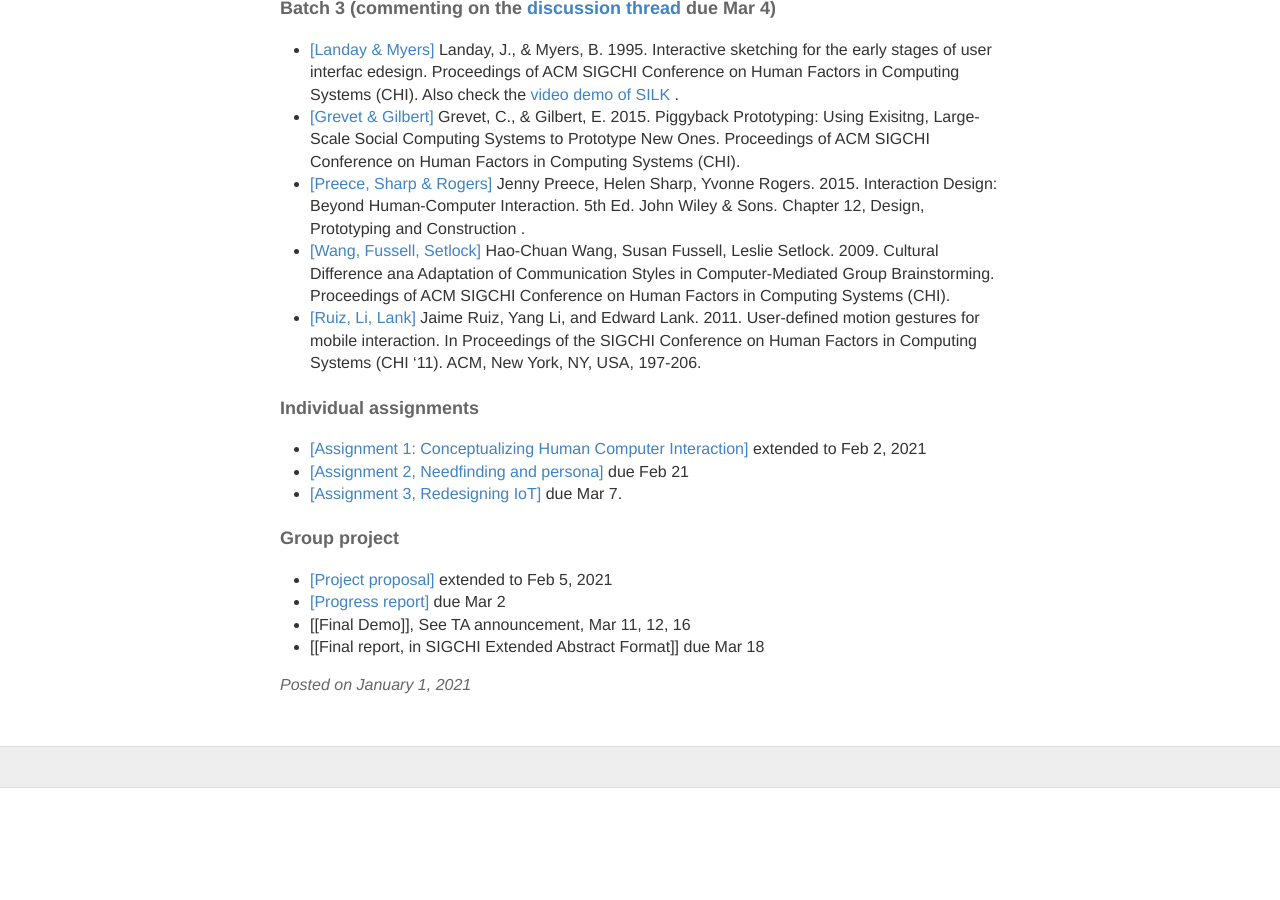
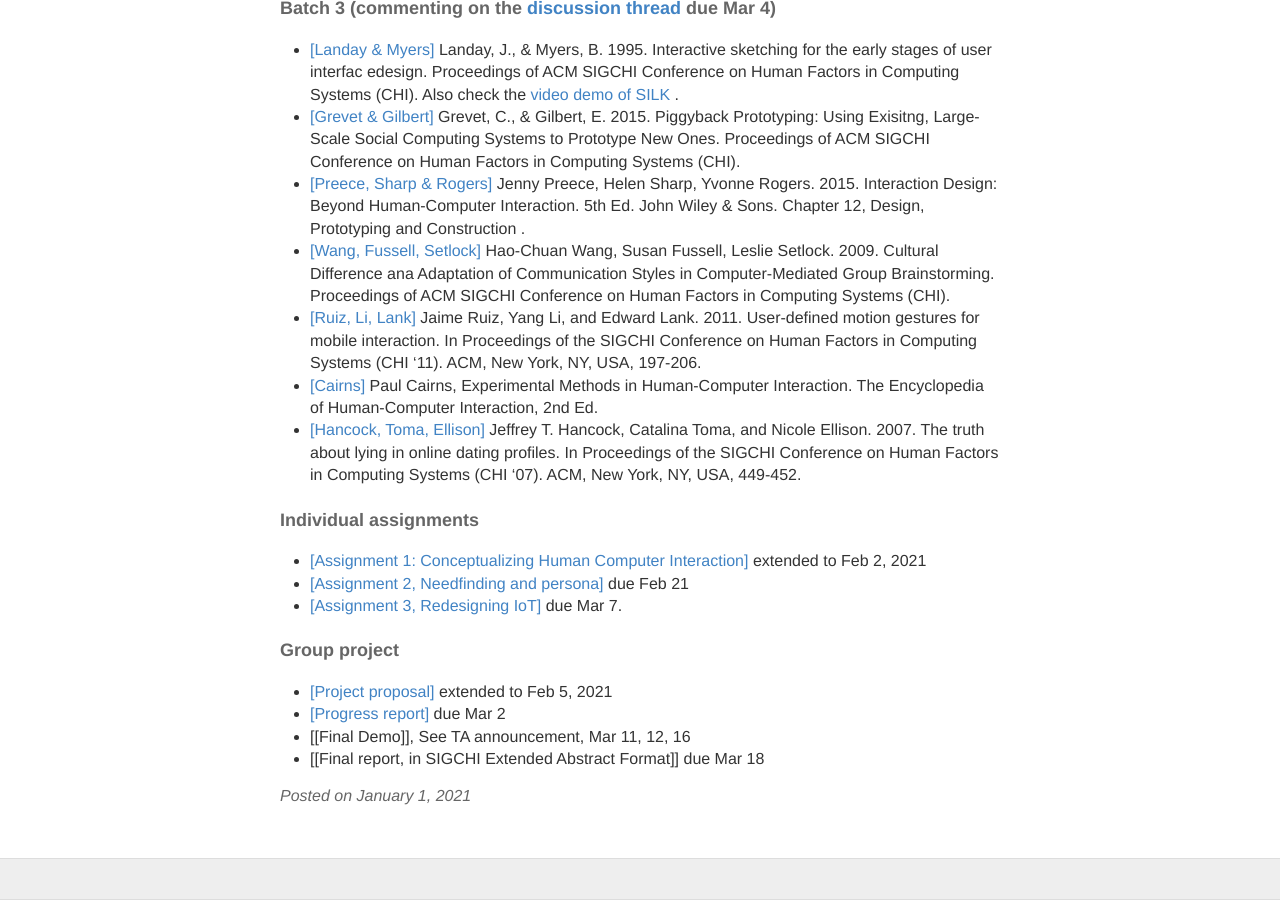
Before and after one commit to hciwang/hciwang.github.io, a Jekyll site: the page built from _posts/2021-1-1-lectures.md, in a window 1280 px wide and 900 px high, scrolled down 4500 px. Built offline with Jekyll 4.4.1, drawn with Linux system fonts in a browser that asks for light colours; before the commit the page ends 5288 px from its top, so only the background shows below that.

Commit message:
Update 2021-1-1-lectures.md

```diff
--- a/_posts/2021-1-1-lectures.md
+++ b/_posts/2021-1-1-lectures.md
@@ -149,6 +149,8 @@ Week 10
 - [[Preece, Sharp & Rogers]](http://www.id-book.com/) Jenny Preece, Helen Sharp, Yvonne Rogers. 2015. Interaction Design: Beyond Human-Computer Interaction. 5th Ed. John Wiley & Sons. Chapter 12, Design, Prototyping and Construction .
 - [[Wang, Fussell, Setlock]](http://www.cs.cornell.edu/~haochuan/manuscripts/WangFussellSetlock_CHI_09.pdf) Hao-Chuan Wang, Susan Fussell, Leslie Setlock. 2009. Cultural Difference ana Adaptation of Communication Styles in Computer-Mediated Group Brainstorming.  Proceedings of ACM SIGCHI Conference on Human Factors in Computing Systems (CHI).
 - [[Ruiz, Li, Lank]](https://canvas.ucdavis.edu/courses/539971/files/folder/Readings%20(incomplete.%20check%20main%20website%20for%20complete%20readings)?preview=11986399) Jaime Ruiz, Yang Li, and Edward Lank. 2011. User-defined motion gestures for mobile interaction. In Proceedings of the SIGCHI Conference on Human Factors in Computing Systems (CHI '11). ACM, New York, NY, USA, 197-206.
+- [[Cairns]](https://www.interaction-design.org/literature/book/the-encyclopedia-of-human-computer-interaction-2nd-ed/experimental-methods-in-human-computer-interaction) Paul Cairns, Experimental Methods in Human-Computer Interaction. The Encyclopedia of Human-Computer Interaction, 2nd Ed.
+- [[Hancock, Toma, Ellison]](https://sml.stanford.edu/ml/2007/05/hancock-chi-the-truth-about-lying.pdf) Jeffrey T. Hancock, Catalina Toma, and Nicole Ellison. 2007. The truth about lying in online dating profiles. In Proceedings of the SIGCHI Conference on Human Factors in Computing Systems (CHI '07). ACM, New York, NY, USA, 449-452.
 
 
 #### Individual assignments
```
